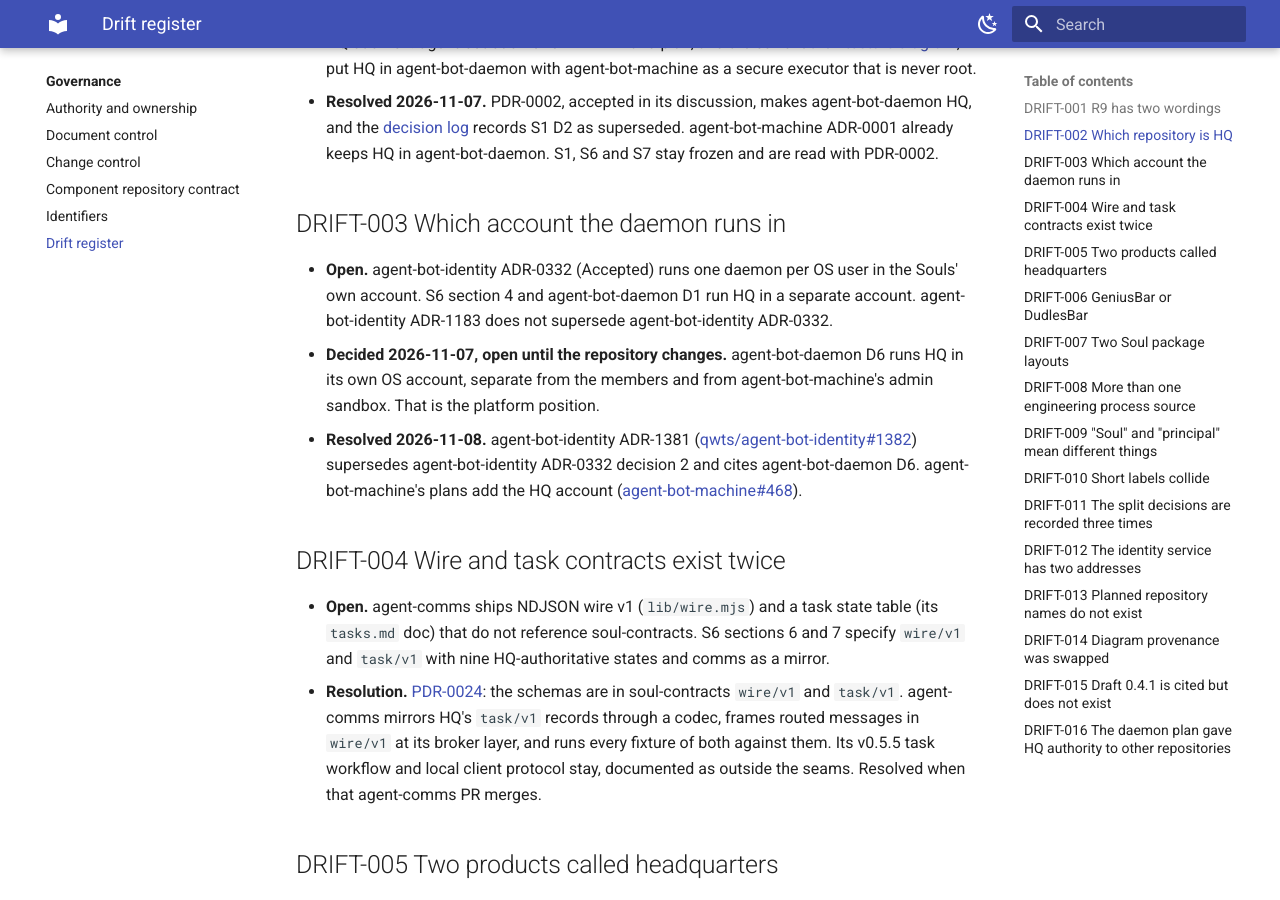
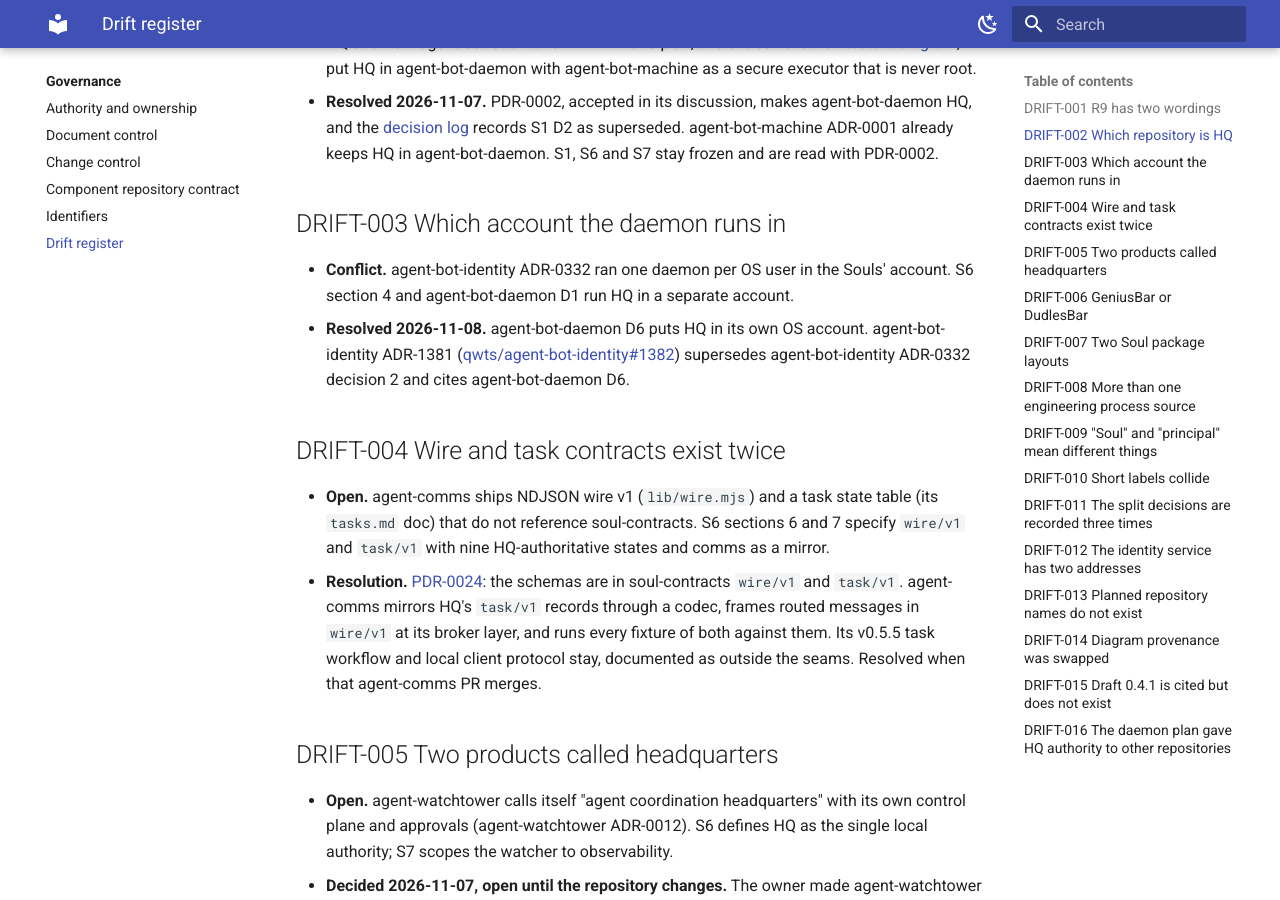
Before and after one commit to true-line/agent-bot-platform, an MkDocs documentation site: the page built from docs/00-governance/drift-register.md, in a window 1280 px wide and 900 px high, scrolled down 669 px. Built offline with MkDocs 1.6.1 and Material for MkDocs 9.7.7, drawn with Linux system fonts in a browser that asks for light colours.

Commit message:
Drift register: tighten DRIFT-003 to fit the docs-gov token budget
Co-Authored-By: Claude Opus 5.5 <noreply@anthropic.com>
Co-authored-by: tidy-inlet-66 <agent_3d9ab2ac-9c97-442c-9bfa-8fcf497ded66@souls.agent-bot.invalid>
Agent-Identity: agent_3d9ab2ac-9c97-442c-9bfa-8fcf497ded66

```diff
--- a/docs/00-governance/drift-register.md
+++ b/docs/00-governance/drift-register.md
@@ -21,9 +21,8 @@ Known places where two sources of truth disagree. An agent that meets one of the
 
 ## DRIFT-003 Which account the daemon runs in
 
-- **Open.** agent-bot-identity ADR-0332 (Accepted) runs one daemon per OS user in the Souls' own account. S6 section 4 and agent-bot-daemon D1 run HQ in a separate account. agent-bot-identity ADR-1183 does not supersede agent-bot-identity ADR-0332.
-- **Decided 2026-11-07, open until the repository changes.** agent-bot-daemon D6 runs HQ in its own OS account, separate from the members and from agent-bot-machine's admin sandbox. That is the platform position.
-- **Resolved 2026-11-08.** agent-bot-identity ADR-1381 ([qwts/agent-bot-identity#1382](https://github.com/qwts/agent-bot-identity/pull/1382)) supersedes agent-bot-identity ADR-0332 decision 2 and cites agent-bot-daemon D6. agent-bot-machine's plans add the HQ account ([agent-bot-machine#468](https://github.com/true-line/agent-bot-machine/pull/468)).
+- **Conflict.** agent-bot-identity ADR-0332 ran one daemon per OS user in the Souls' account. S6 section 4 and agent-bot-daemon D1 run HQ in a separate account.
+- **Resolved 2026-11-08.** agent-bot-daemon D6 puts HQ in its own OS account. agent-bot-identity ADR-1381 ([qwts/agent-bot-identity#1382](https://github.com/qwts/agent-bot-identity/pull/1382)) supersedes agent-bot-identity ADR-0332 decision 2 and cites agent-bot-daemon D6.
 
 ## DRIFT-004 Wire and task contracts exist twice
 
```
